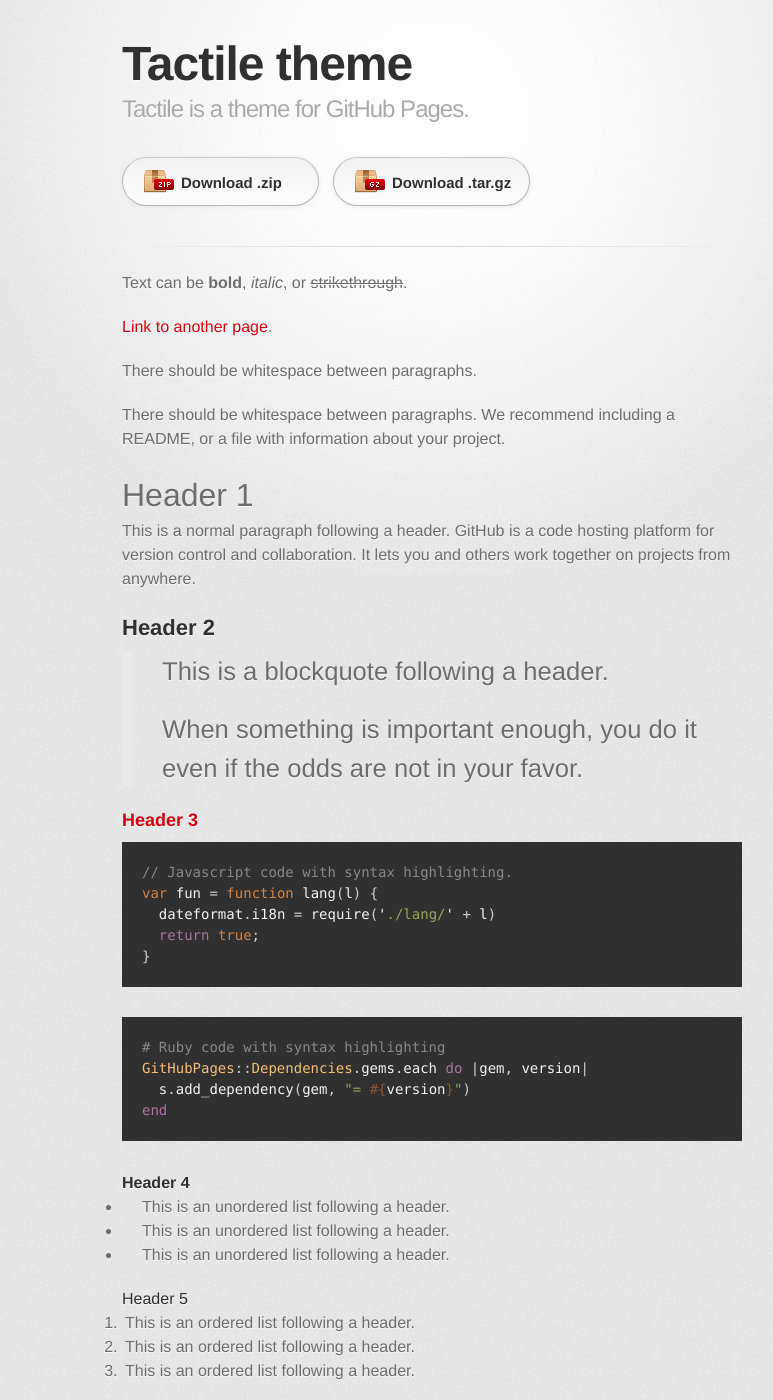
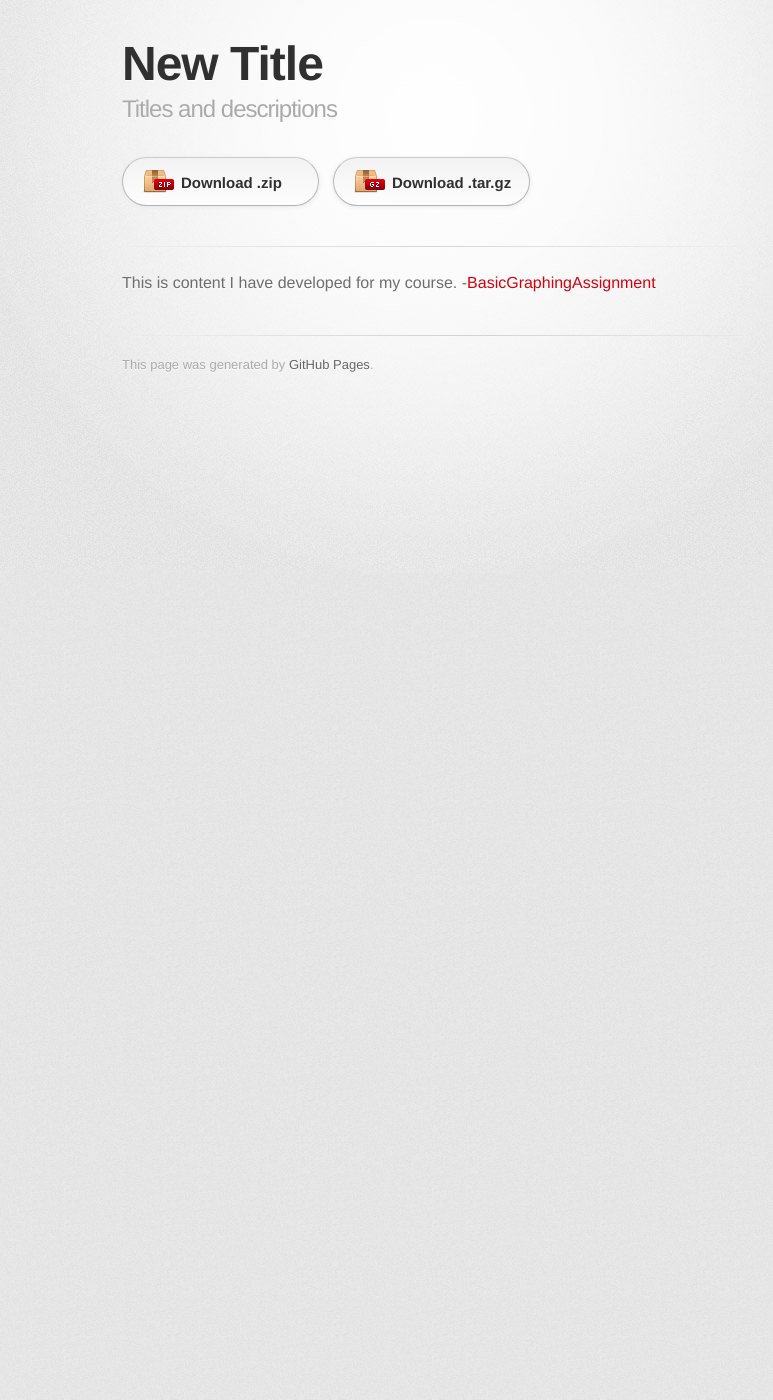
Before and after one commit to Mjsniezek/mjsniezek.github.io, a Jekyll site: the page built from index.md, in a window 1280 px wide and 1400 px high. Shown: the whole window, without its empty margins (208-981 px from the left). Built offline with Jekyll 4.4.1, drawn with Linux system fonts in a browser that asks for light colours; some web fonts are replaced; our own code applies the rules of GitHub Pages for plain Markdown files; some of the changed text lies outside the part shown.

Commit message:
Update index.md

````diff
--- a/index.md
+++ b/index.md
@@ -1,123 +1,7 @@
 ---
-layout: default
+title: New Title
+description: Titles and descriptions
 ---
 
-Text can be **bold**, _italic_, or ~~strikethrough~~.
-
-[Link to another page](./another-page.html).
-
-There should be whitespace between paragraphs.
-
-There should be whitespace between paragraphs. We recommend including a README, or a file with information about your project.
-
-# Header 1
-
-This is a normal paragraph following a header. GitHub is a code hosting platform for version control and collaboration. It lets you and others work together on projects from anywhere.
-
-## Header 2
-
-> This is a blockquote following a header.
->
-> When something is important enough, you do it even if the odds are not in your favor.
-
-### Header 3
-
-```js
-// Javascript code with syntax highlighting.
-var fun = function lang(l) {
-  dateformat.i18n = require('./lang/' + l)
-  return true;
-}
-```
-
-```ruby
-# Ruby code with syntax highlighting
-GitHubPages::Dependencies.gems.each do |gem, version|
-  s.add_dependency(gem, "= #{version}")
-end
-```
-
-#### Header 4
-
-*   This is an unordered list following a header.
-*   This is an unordered list following a header.
-*   This is an unordered list following a header.
-
-##### Header 5
-
-1.  This is an ordered list following a header.
-2.  This is an ordered list following a header.
-3.  This is an ordered list following a header.
-
-###### Header 6
-
-| head1        | head two          | three |
-|:-------------|:------------------|:------|
-| ok           | good swedish fish | nice  |
-| out of stock | good and plenty   | nice  |
-| ok           | good `oreos`      | hmm   |
-| ok           | good `zoute` drop | yumm  |
-
-### There's a horizontal rule below this.
-
-* * *
-
-### Here is an unordered list:
-
-*   Item foo
-*   Item bar
-*   Item baz
-*   Item zip
-
-### And an ordered list:
-
-1.  Item one
-1.  Item two
-1.  Item three
-1.  Item four
-
-### And a nested list:
-
-- level 1 item
-  - level 2 item
-  - level 2 item
-    - level 3 item
-    - level 3 item
-- level 1 item
-  - level 2 item
-  - level 2 item
-  - level 2 item
-- level 1 item
-  - level 2 item
-  - level 2 item
-- level 1 item
-
-### Small image
-
-![Octocat](https://github.githubassets.com/images/icons/emoji/octocat.png)
-
-### Large image
-
-![Branching](https://guides.github.com/activities/hello-world/branching.png)
-
-
-### Definition lists can be used with HTML syntax.
-
-<dl>
-<dt>Name</dt>
-<dd>Godzilla</dd>
-<dt>Born</dt>
-<dd>1952</dd>
-<dt>Birthplace</dt>
-<dd>Japan</dd>
-<dt>Color</dt>
-<dd>Green</dd>
-</dl>
-
-```
-Long, single-line code blocks should not wrap. They should horizontally scroll if they are too long. This line should be long enough to demonstrate this.
-```
-
-```
-The final element.
-```
+This is content I have developed for my course.
+-[BasicGraphingAssignment](/BasicGraphingAssignment/index.md)
````
